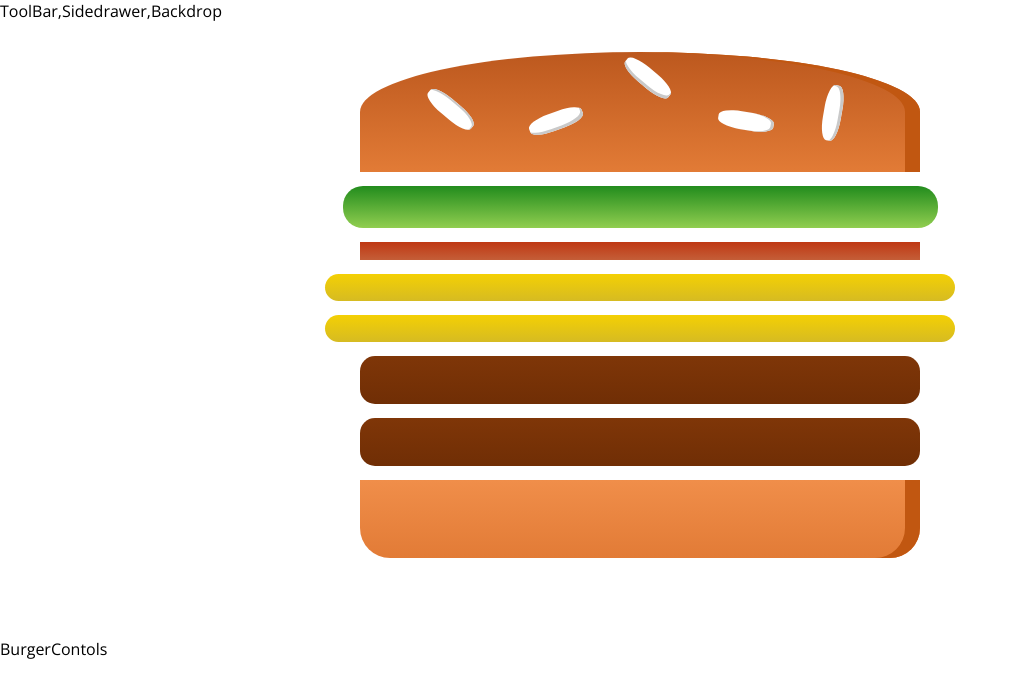
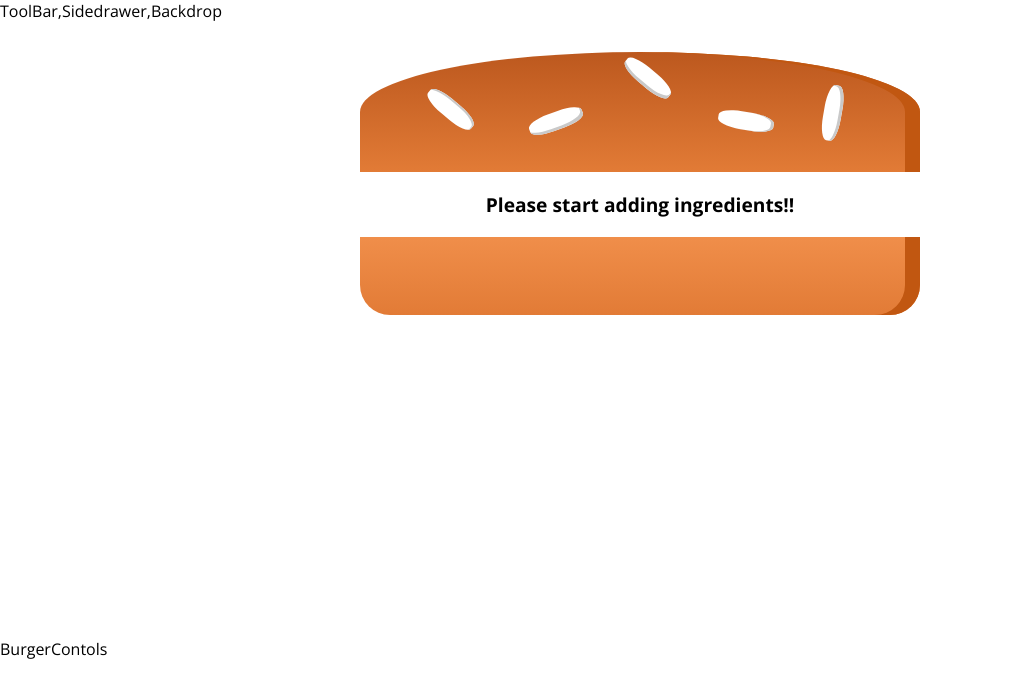
Before and after one commit to arihant-2310/React-The_Burger_Builder_App, a React app: page / in a window 1280 px wide. Shown: the top 698 px of the page, without its empty margins (0-1018 px from the left). Built offline with nearby package versions, Linux system fonts and the light colour scheme.

Commit message:
adds check ingredients added or not

```diff
--- a/src/components/Burger/Burger.css
+++ b/src/components/Burger/Burger.css
@@ -2,7 +2,7 @@
     width:100%;
     margin:auto;
     height:250px;
-    overflow:scroll;
+    overflow:hidden;
     text-align: center;
     font-weight: bold;
     font-size: 1.2rem;
--- a/src/components/Burger/Burger.js
+++ b/src/components/Burger/Burger.js
@@ -3,12 +3,19 @@
 import BurgerIngredient from './BurgerIngredient/BurgerIngredient';
 
 const Burger = (props) => {
-    const transformedIngredients = Object.keys(props.ingredients)
+    let transformedIngredients = Object.keys(props.ingredients)
         .map(igKey => {
             return [...Array(props.ingredients[igKey])].map((_,i) => {
                 return <BurgerIngredient key={igKey + i } type={igKey} />
             });
-        });
+        })
+        .reduce((arr,el) => {
+            return arr.concat(el)
+        },[]);
+    if (transformedIngredients.length === 0 )
+    {
+        transformedIngredients =  <p>Please start adding ingredients!!</p>
+    }
     return(
         <div className={classes.Burger}>
             <BurgerIngredient type="bread-top"/>
--- a/src/containers/BurgerBuilder/BurgerBuilder.js
+++ b/src/containers/BurgerBuilder/BurgerBuilder.js
@@ -5,10 +5,10 @@
 class BurgerBuilder extends Component{
     state = {
         ingredients: {
-            salad: 1,
-            bacon: 1,
-            cheese:2,
-            meat: 2,
+            salad: 0,
+            bacon: 0,
+            cheese:0,
+            meat: 0,
         }
     }
     render(){
```
